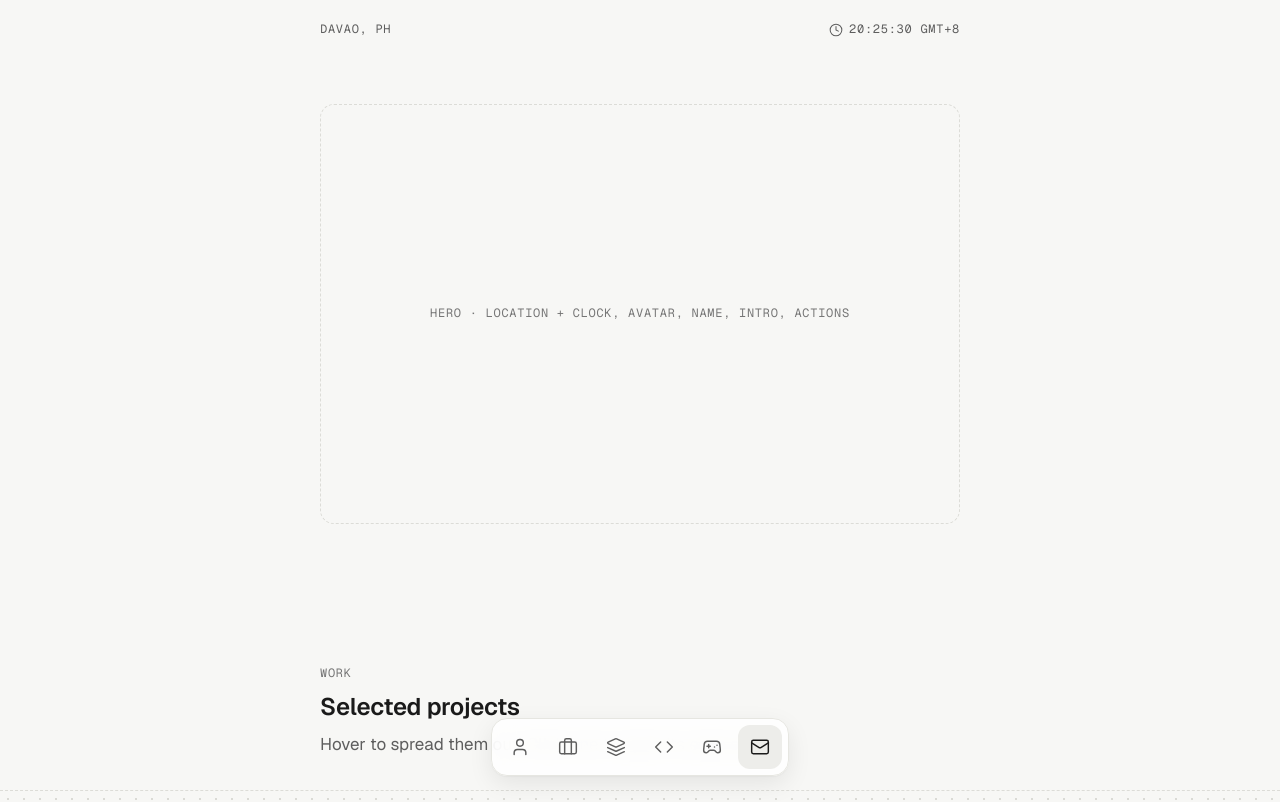
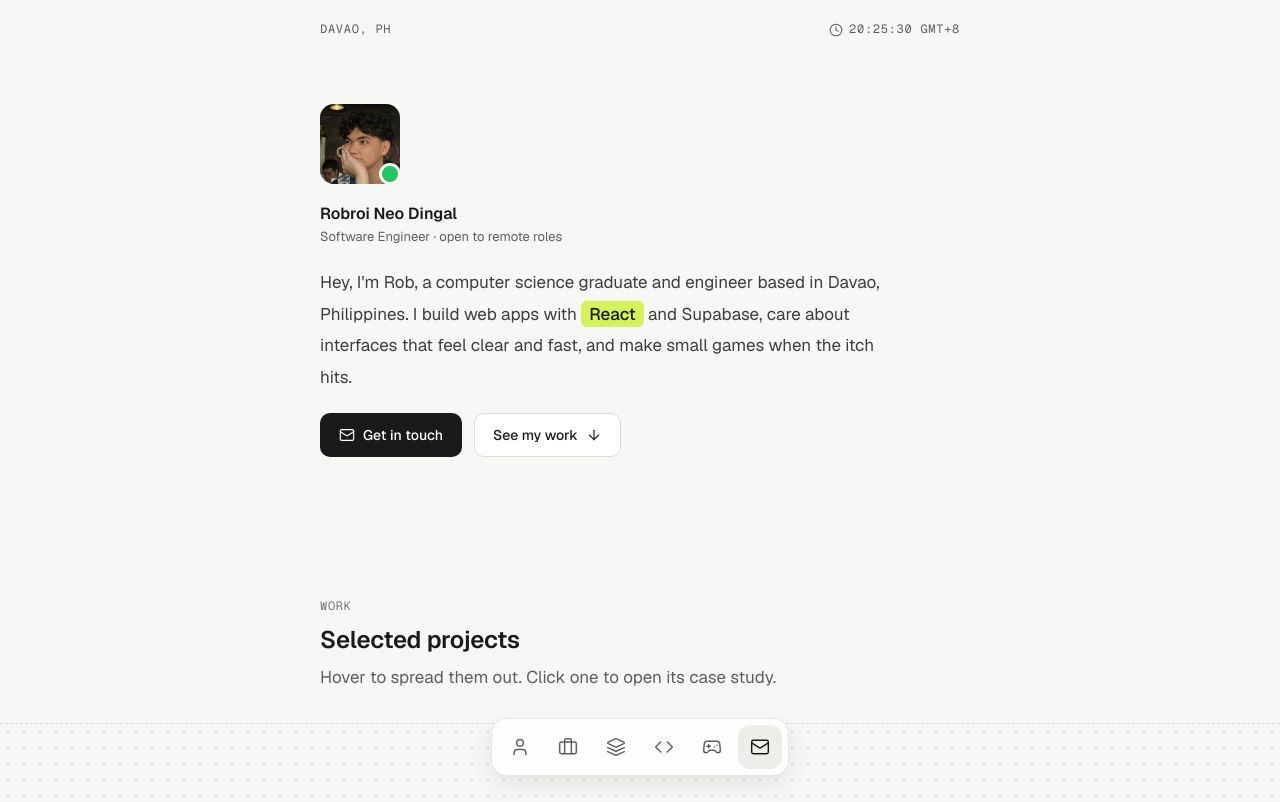
Before and after one commit to robroi-neo/Portfolio-V2, a React (Vite) app: page / in a window 1280 px wide. Shown: the top 802 px of the page. Built offline with nearby package versions, Linux system fonts and the light colour scheme; a web font is replaced by a local one.

Commit message:
feat: implement a data driven hero section, with a copy pastable email.

```diff
--- a/src/App.jsx
+++ b/src/App.jsx
@@ -1,4 +1,5 @@
 import Dock from './components/Dock.jsx'
+import Hero from './components/Hero.jsx'
 import Section from './components/Section.jsx'
 import Slot from './components/Slot.jsx'
 import TopBar from './components/TopBar.jsx'
@@ -16,7 +17,7 @@ export default function App() {
       <TopBar />
       <main className="page">
         <Section id="home" ariaLabel="Introduction">
-          <Slot minHeight={420}>Hero · location + clock, avatar, name, intro, actions</Slot>
+          <Hero />
         </Section>
 
         <Section
--- /dev/null
+++ b/src/components/Hero.css
@@ -0,0 +1,150 @@
+/* Hero — avatar, name, bio, actions. */
+
+.hero {
+  display: grid;
+  justify-items: start;
+  gap: 20px;
+}
+
+.hero__avatar {
+  position: relative;
+  display: grid;
+  place-items: center;
+  width: 80px;
+  height: 80px;
+  border-radius: var(--radius-card);
+  background: linear-gradient(145deg, #e4e4df, #c9c9c3);
+  box-shadow: inset 0 0 0 1px rgb(0 0 0 / 0.06);
+  font-family: var(--font-mono);
+  font-size: var(--fs-meta);
+  color: var(--text-muted);
+}
+
+.hero__photo {
+  width: 100%;
+  height: 100%;
+  border-radius: inherit;
+  object-fit: cover;
+}
+
+/* Green "available" dot, bottom-right of the avatar. */
+.hero__status {
+  position: absolute;
+  right: -4px;
+  bottom: -4px;
+  width: 16px;
+  height: 16px;
+  border-radius: var(--radius-pill);
+  background: var(--status);
+  border: 3px solid var(--bg);
+  box-sizing: content-box;
+  translate: -3px -3px; /* keep the ring inside the avatar's corner */
+}
+
+.hero__id {
+  display: grid;
+  gap: 2px;
+}
+
+.hero__name {
+  font-size: 1rem;
+  letter-spacing: 0;
+}
+
+.hero__role {
+  font-size: var(--fs-meta);
+  color: var(--text-muted);
+}
+
+.hero__bio {
+  max-width: 34em;
+  font-size: 1.0625rem;
+  line-height: 1.85;
+  color: var(--text-body);
+}
+
+/* Lime highlighter pen behind a word. */
+.highlight {
+  padding: 2px 8px;
+  border-radius: 6px;
+  background: var(--accent);
+  color: var(--text);
+  font-weight: 500;
+}
+
+.hero__actions {
+  display: flex;
+  flex-wrap: wrap;
+  align-items: center;
+  gap: 12px;
+}
+
+/* ---------- Buttons (shared look; reuse for the contact form later) ---------- */
+
+.btn {
+  display: inline-flex;
+  align-items: center;
+  gap: 8px;
+  min-height: var(--tap);
+  padding: 0 18px;
+  border: 1px solid transparent;
+  border-radius: var(--radius-control);
+  font-size: 0.875rem;
+  font-weight: 500;
+  line-height: 1;
+  text-decoration: none;
+  cursor: pointer;
+  transition:
+    background-color var(--dur-press) ease,
+    transform var(--dur-press) ease;
+}
+
+.btn:active {
+  transform: scale(0.97);
+}
+
+.btn--primary {
+  background: var(--text);
+  color: var(--surface);
+}
+
+.btn--secondary {
+  background: var(--surface);
+  border-color: var(--border-strong);
+  color: var(--text);
+}
+
+@media (hover: hover) {
+  .btn--primary:hover {
+    background: #333;
+  }
+  .btn--secondary:hover {
+    background: var(--surface-muted);
+  }
+}
+
+.hero__hint {
+  display: flex;
+  align-items: center;
+  gap: 6px;
+  margin-top: -8px; /* sit closer to the buttons above than to anything below */
+  font-size: var(--fs-meta);
+  color: var(--label);
+}
+
+kbd {
+  padding: 1px 6px;
+  border: 1px solid var(--border-strong);
+  border-radius: 6px;
+  background: var(--surface);
+  font-family: var(--font-mono);
+  font-size: 11px;
+  color: var(--text-muted);
+}
+
+/* No keyboard shortcut on touch screens, so hide the hint. */
+@media (hover: none) {
+  .hero__hint {
+    display: none;
+  }
+}
--- /dev/null
+++ b/src/components/Hero.jsx
@@ -0,0 +1,74 @@
+import { useState } from 'react'
+import { PROFILE } from '../data/profile.js'
+import { useCopyToClipboard } from '../hooks/useCopyToClipboard.js'
+import { useKeyboardShortcut } from '../hooks/useKeyboardShortcut.js'
+import './Hero.css'
+import { ArrowDownIcon, CheckIcon, MailIcon } from './icons.jsx'
+
+/** Introduction: avatar, name, role, short bio, and the two main actions. */
+export default function Hero() {
+  const { copied, copy } = useCopyToClipboard(PROFILE.email)
+  // Fall back to initials when no photo is set or the file can't be loaded.
+  const [photoFailed, setPhotoFailed] = useState(false)
+  const showPhoto = Boolean(PROFILE.photo) && !photoFailed
+
+  useKeyboardShortcut('c', copy)
+
+  return (
+    <div className="hero">
+      <div className="hero__avatar">
+        {showPhoto ? (
+          <img
+            className="hero__photo"
+            src={PROFILE.photo}
+            alt={PROFILE.name}
+            width="80"
+            height="80"
+            onError={() => setPhotoFailed(true)}
+          />
+        ) : (
+          <span aria-hidden="true">[{PROFILE.initials}]</span>
+        )}
+        <span className="hero__status" aria-hidden="true" />
+      </div>
+
+      <div className="hero__id">
+        <h1 className="hero__name">{PROFILE.name}</h1>
+        <p className="hero__role">{PROFILE.role}</p>
+      </div>
+
+      <p className="hero__bio">
+        Hey, I'm {PROFILE.firstName}, a computer science graduate and engineer based in Davao,
+        Philippines. I build web apps with <mark className="highlight">React</mark> and Supabase,
+        care about interfaces that feel clear and fast, and make small games when the itch hits.
+      </p>
+
+      <div className="hero__actions">
+        <a href="#contact" className="btn btn--primary">
+          <MailIcon size={16} />
+          Get in touch
+        </a>
+        <a href="#projects" className="btn btn--secondary">
+          See my work
+          <ArrowDownIcon size={16} />
+        </a>
+      </div>
+
+      <p className="hero__hint">
+        {copied ? (
+          <>
+            <CheckIcon size={14} /> Email copied
+          </>
+        ) : (
+          <>
+            Press <kbd>C</kbd> to copy my email
+          </>
+        )}
+      </p>
+
+      <span className="sr-only" role="status">
+        {copied ? 'Email copied to clipboard' : ''}
+      </span>
+    </div>
+  )
+}
--- a/src/components/icons.jsx
+++ b/src/components/icons.jsx
@@ -69,6 +69,32 @@ export function GamepadIcon(props) {
   )
 }
 
+export function CopyIcon(props) {
+  return (
+    <Icon {...props}>
+      <rect width="14" height="14" x="8" y="8" rx="2" ry="2" />
+      <path d="M4 16c-1.1 0-2-.9-2-2V4c0-1.1.9-2 2-2h10c1.1 0 2 .9 2 2" />
+    </Icon>
+  )
+}
+
+export function CheckIcon(props) {
+  return (
+    <Icon {...props}>
+      <path d="M20 6 9 17l-5-5" />
+    </Icon>
+  )
+}
+
+export function ArrowDownIcon(props) {
+  return (
+    <Icon {...props}>
+      <path d="M12 5v14" />
+      <path d="m19 12-7 7-7-7" />
+    </Icon>
+  )
+}
+
 export function ClockIcon(props) {
   return (
     <Icon {...props}>
--- /dev/null
+++ b/src/data/profile.js
@@ -0,0 +1,12 @@
+// Personal details used by the hero (and later the contact section).
+// Replace the placeholders with the real ones.
+export const PROFILE = {
+  name: 'Robroi Neo Dingal',
+  initials: 'R.N',
+  // Optional photo. Drop the file in public/profile/ and set e.g. '/profile/me.jpg'.
+  // Leave empty (or if the file fails to load) and the initials are shown instead.
+  photo: '/profile/Profile.jpg',
+  firstName: 'Rob',
+  role: 'Software Engineer · open to remote roles',
+  email: 'robroineo2@gmail.com',
+}
--- /dev/null
+++ b/src/hooks/useCopyToClipboard.js
@@ -0,0 +1,25 @@
+import { useCallback, useEffect, useRef, useState } from 'react'
+
+/**
+ * Copies text to the clipboard. `copied` is true for `resetMs` afterwards,
+ * so a button can briefly show "Copied".
+ */
+export function useCopyToClipboard(text, resetMs = 2000) {
+  const [copied, setCopied] = useState(false)
+  const timer = useRef(0)
+
+  const copy = useCallback(async () => {
+    try {
+      await navigator.clipboard.writeText(text)
+    } catch {
+      return // clipboard blocked (e.g. insecure context) — stay quiet
+    }
+    setCopied(true)
+    clearTimeout(timer.current)
+    timer.current = setTimeout(() => setCopied(false), resetMs)
+  }, [text, resetMs])
+
+  useEffect(() => () => clearTimeout(timer.current), [])
+
+  return { copied, copy }
+}
--- /dev/null
+++ b/src/hooks/useKeyboardShortcut.js
@@ -0,0 +1,27 @@
+import { useEffect } from 'react'
+
+/** True when the keypress happened somewhere the user is typing. */
+function isTypingTarget(el) {
+  return el instanceof HTMLElement && (el.isContentEditable || /^(INPUT|TEXTAREA|SELECT)$/.test(el.tagName))
+}
+
+/**
+ * Runs `handler` when a single key is pressed anywhere on the page.
+ * Ignored while typing in a field, when Ctrl/Cmd/Alt is held (so browser
+ * shortcuts like Ctrl+C still work), and for held-down key repeats.
+ *
+ * @param {string} key  e.g. 'c'
+ * @param {() => void} handler  wrap in useCallback so the listener isn't re-added every render
+ */
+export function useKeyboardShortcut(key, handler) {
+  useEffect(() => {
+    function onKeyDown(event) {
+      if (event.key.toLowerCase() !== key.toLowerCase()) return
+      if (event.metaKey || event.ctrlKey || event.altKey || event.repeat) return
+      if (isTypingTarget(event.target)) return
+      handler()
+    }
+    window.addEventListener('keydown', onKeyDown)
+    return () => window.removeEventListener('keydown', onKeyDown)
+  }, [key, handler])
+}
```
Also changed, not shown: public/profile/Profile.jpg (added).
